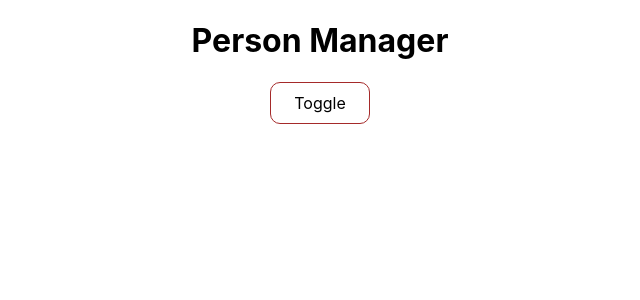
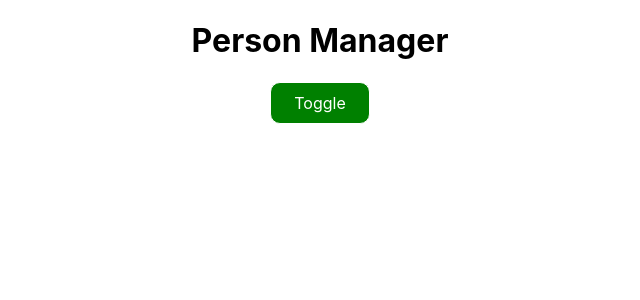
Before and after one commit to shikhor-bjit/person-manager, a React (Create React App) app: page / in a window 1280 px wide. Shown: the top 300 px of the page, without its empty margins (320-960 px from the left). Built offline with nearby package versions, Linux system fonts and the light colour scheme; the HTML template or start-up script is replaced by a standard one.

Commit message:
Decorate Toggle Button

```diff
--- a/src/components/Cockpit/Cockpit.css
+++ /dev/null
@@ -1,17 +0,0 @@
-.Cockpit {
-}
-
-.Cockpit > button {
-    font: inherit;
-    background-color: white;
-    padding: 10px;
-    width: 100px;
-    border: 1px solid brown;
-    cursor: pointer;
-    border-radius: 10px;
-}
-
-.Cockpit > button:hover {
-    color: white;
-    background-color: brown;
-}
--- a/src/components/Cockpit/Cockpit.js
+++ b/src/components/Cockpit/Cockpit.js
@@ -1,13 +1,17 @@
 import React from "react";
-import './Cockpit.css'
+import style from './Cockpit.module.css'
 
 const Cockpit = (props) => {
     const toggle = props.toggle;
     const toggleValue = props.toggleValue;
 
+    const buttonClasses = [style.Button];
+    if (toggleValue) buttonClasses.push(style.Clicked);
+    else buttonClasses.push(style.NotClicked);
+
     return (
         <div className="Cockpit">
-            <button onClick={toggle}>Toggle</button>
+            <button onClick={toggle} className={buttonClasses.join(' ')}>Toggle</button>
         </div>
     );
 }
--- /dev/null
+++ b/src/components/Cockpit/Cockpit.module.css
@@ -0,0 +1,28 @@
+.Cockpit {
+}
+
+.Button {
+    font: inherit;
+    padding: 10px;
+    width: 100px;
+    border: 1px solid white;
+    cursor: pointer;
+    border-radius: 10px;
+    color: white;
+}
+
+.NotClicked {
+    background-color: green;
+}
+
+.NotClicked:hover {
+    background-color: rgba(114, 212, 114, 0.91);
+}
+
+.Clicked {
+    background-color: brown;
+}
+
+.Clicked:hover {
+    background-color: rgba(215, 90, 90, 0.84);
+}
```
